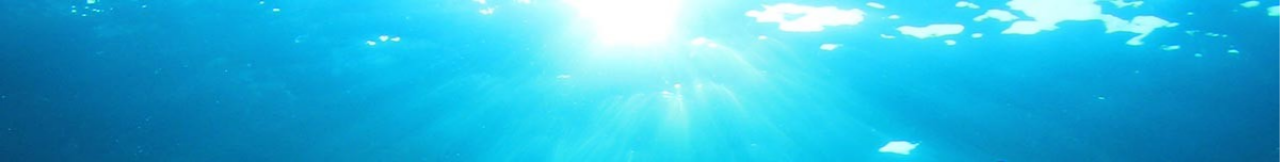
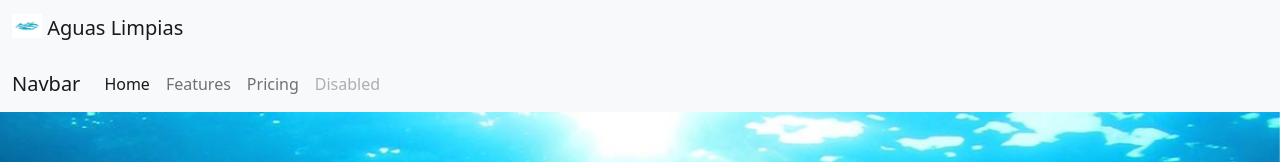
Before and after one commit to ead-codigo-2022/ejercicio-con-bootstrap-gabi-fran-y-alo, a plain HTML site: page index.html in a window 1280 px wide. Shown: the top 162 px of the page. Drawn offline with nearby package versions, Linux system fonts and the light colour scheme.

Commit message:
Menú NavBar

```diff
--- a/index.html
+++ b/index.html
@@ -9,14 +9,38 @@
 <body>
 	<!-- Logo -->
 	<!-- Menú con 5 elementos -->
-	<ul class="dropdown-menu">
-		<li><h6 class="dropdown-header">Aguas limpias</h6></li>
-		<li><a class="dropdown-item" href="#">Artículos</a></li>
-		<li><a class="dropdown-item" href="#">Voluntariados</a></li>
-		<li><a class="dropdown-item" href="#">Donaciones</a></li>
-		<li><a class="dropdown-item" href="#">¿Quiénes Somos?</a></li>
-		<li><a class="dropdown-item" href="#">Contacto</a></li>
-	  </ul>
+	<nav class="navbar bg-light">
+		<div class="container-fluid">
+		  <a class="navbar-brand" href="#">
+			<img src="images/ocean-water-flat-style-icon-free-vector.jpg" alt="Logo" width="30" height="24" class="d-inline-block align-text-top">
+			Aguas Limpias
+		  </a>
+		</div>
+	  </nav>
+	  <nav class="navbar navbar-expand-lg bg-light">
+		<div class="container-fluid">
+		  <a class="navbar-brand" href="#">Navbar</a>
+		  <button class="navbar-toggler" type="button" data-bs-toggle="collapse" data-bs-target="#navbarNav" aria-controls="navbarNav" aria-expanded="false" aria-label="Toggle navigation">
+			<span class="navbar-toggler-icon"></span>
+		  </button>
+		  <div class="collapse navbar-collapse" id="navbarNav">
+			<ul class="navbar-nav">
+			  <li class="nav-item">
+				<a class="nav-link active" aria-current="page" href="#">Home</a>
+			  </li>
+			  <li class="nav-item">
+				<a class="nav-link" href="#">Features</a>
+			  </li>
+			  <li class="nav-item">
+				<a class="nav-link" href="#">Pricing</a>
+			  </li>
+			  <li class="nav-item">
+				<a class="nav-link disabled">Disabled</a>
+			  </li>
+			</ul>
+		  </div>
+		</div>
+	  </nav>
 	<!-- Carrusel con destacados -->
 		<div id="carouselExampleIndicators" class="carousel slide" data-bs-ride="true">
 			<div class="carousel-indicators">
@@ -29,7 +53,7 @@
 				<img src="images/contaminacion-mar.jpg" class="d-block w-100" alt="...">
 			  </div>
 			  <div class="carousel-item">
-				<img src="images/GettyImages-962590716.jpg" class="d-block w-100" alt="...">
+				<img src="images/contaminacion-oceanos.jpg" class="d-block w-100" alt="...">
 			  </div>
 			  <div class="carousel-item">
 				<img src="images/contaminación-oceanos-ocho-medidas.jpg" class="d-block w-100" alt="...">
```
Also changed, not shown: images/ocean-water-flat-style-icon-free-vector.jpg (added).
